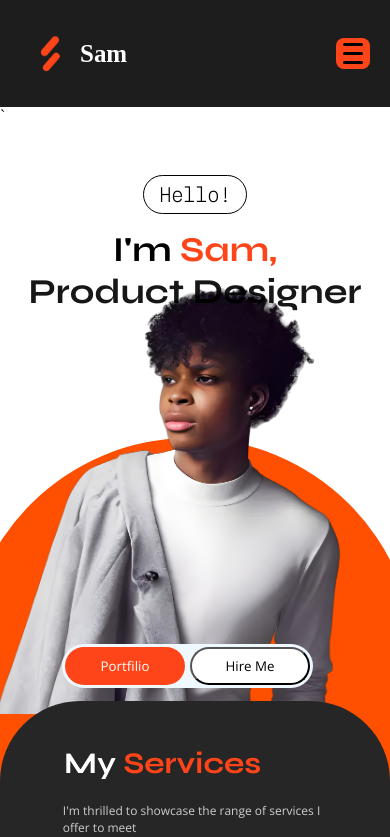
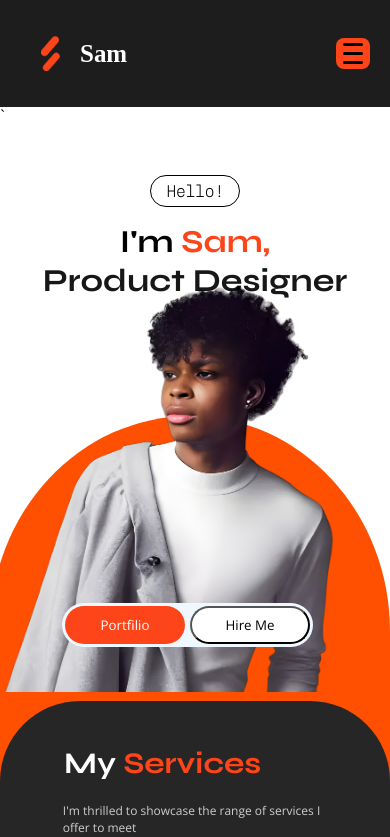
Before and after one commit to Samyung55/portfolio, a React (Vite) app: page / in a window 390 px wide. Shown: the top 837 px of the page. Built offline with nearby package versions, Linux system fonts and the light colour scheme.

Commit message:
Update hero.css

```diff
--- a/src/components/Hero/hero.css
+++ b/src/components/Hero/hero.css
@@ -226,3 +226,44 @@ h1 {
     display: none;
   }
 }
+
+@media (max-width: 720px) {
+
+    h1 {
+        font-family: 'Syne', sans-serif;
+        margin-top: em;
+        font-size: 32px;
+    }
+
+    .pic {
+        width: 380px; /* Adjust the width to make the image bigger */
+        height: auto; /* Automatically adjust the height to maintain aspect ratio */
+        max-width: 100%; /* Optional, to ensure it doesn't exceed its container's width */
+        max-height: 100%;
+        margin-top: -55px;
+    }
+
+    .greeting {
+        font-family: 'IBM Plex Mono', monospace;
+        border: solid black 1px;
+        border-radius: 29px;
+        padding: 5px 15px;
+        font-size: 16px;
+        margin-bottom: 10px;
+    }
+
+    .pic-bg {
+        width: 400px;
+        height: 430px;
+        background-color:#fe5000;
+        margin-top: -280px;
+        margin-left: 40px;
+        border-top-left-radius: 50%; /* Top left corner creates a circular shape */
+        border-top-right-radius: 50%; /* Top right corner creates a circular shape */
+        border-bottom-left-radius: 0; /* Bottom left corner makes it flat */
+        border-bottom-right-radius: 0;
+        margin-bottom: -100px;
+        background-size: cover;
+      }
+
+}
```
